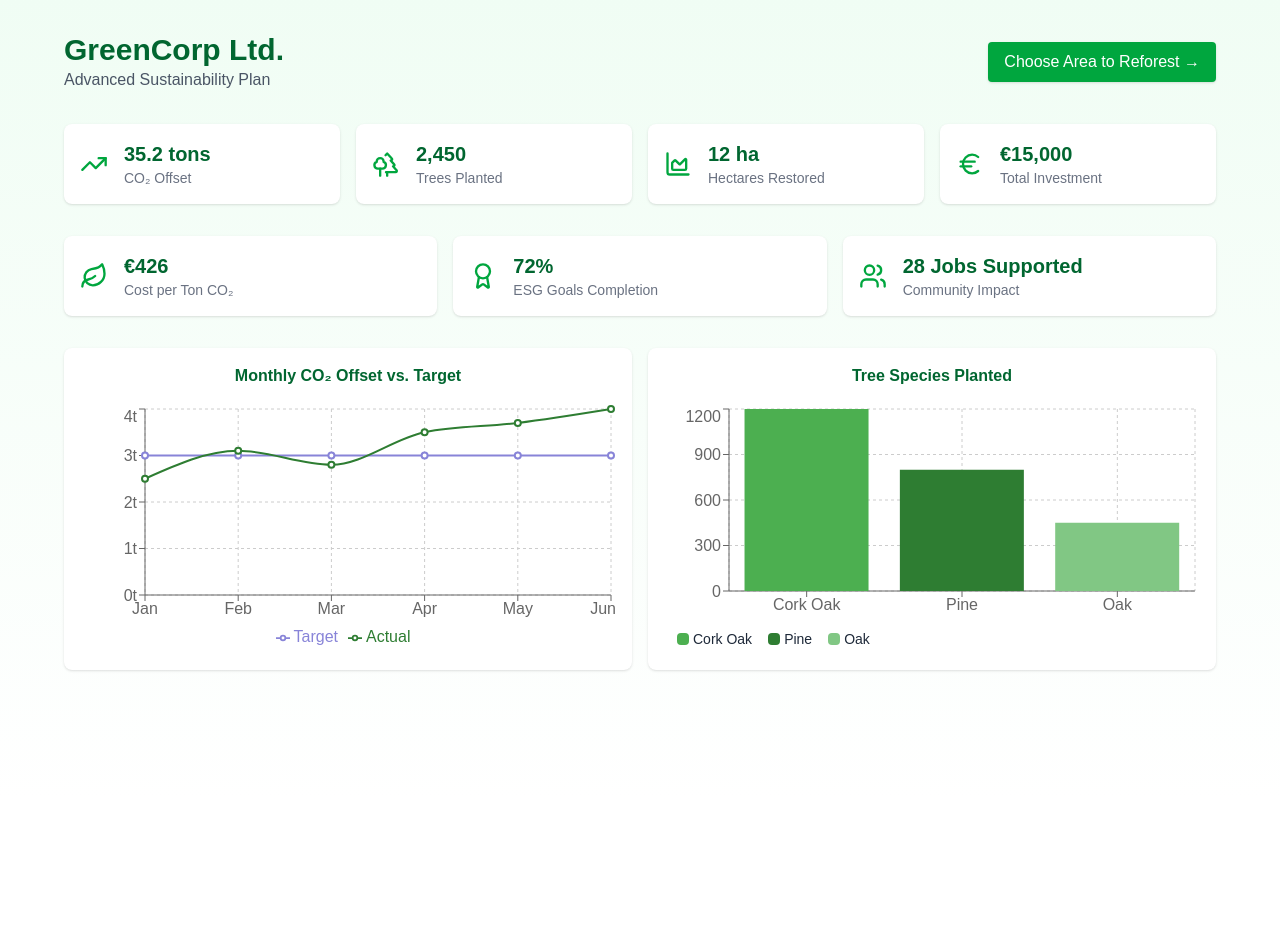
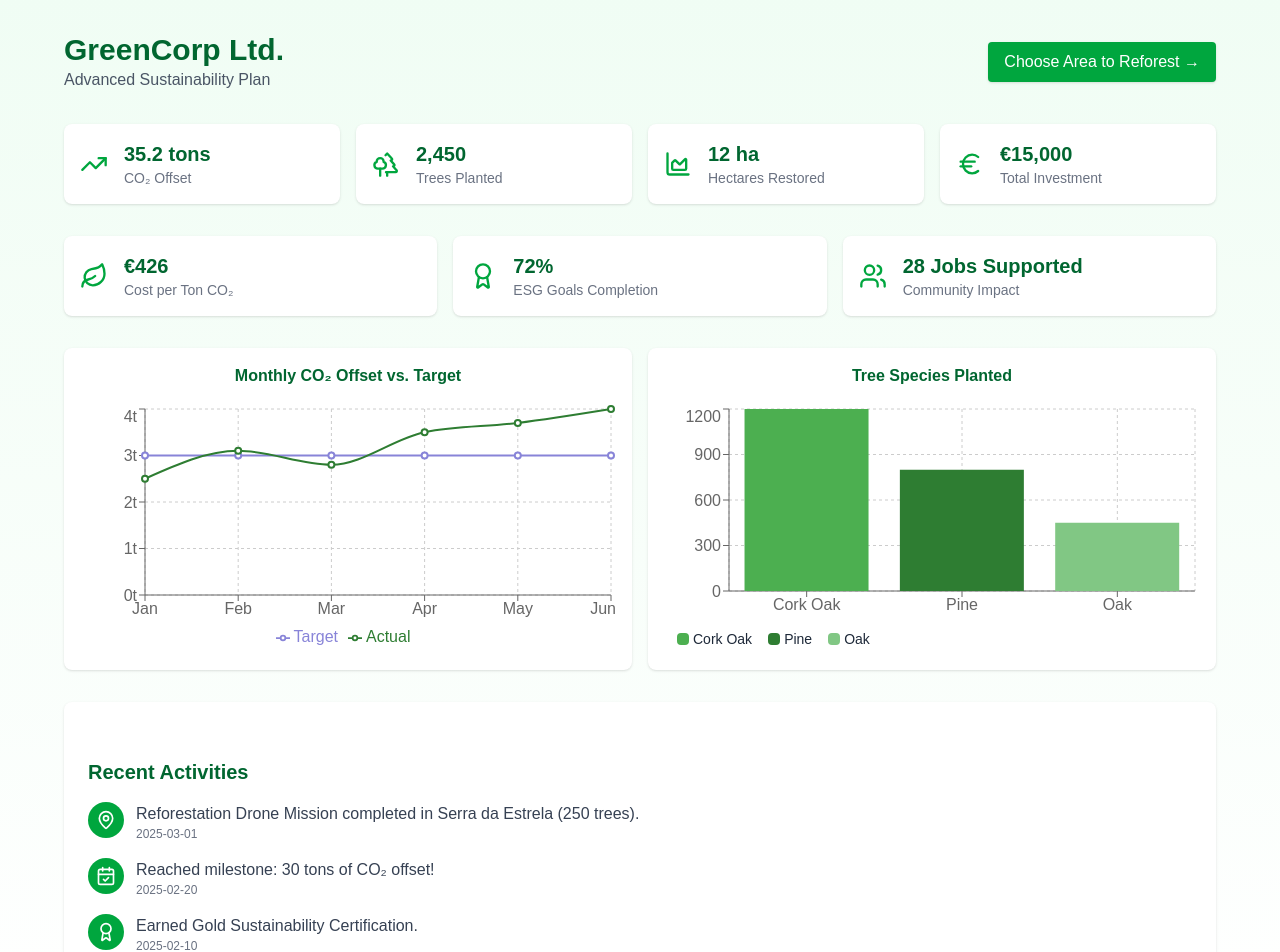
Before and after one commit to Piyush77Bansal/GreenPledge, a Next.js app: page /dashboard in a window 1280 px wide. Shown: the top 952 px of the page. Before the commit the page ends 800 px from the top, so only its background shows below. Built offline with nearby package versions, Linux system fonts and the light colour scheme.

Commit message:
feat: add ActivityTimeline component to CompanyDashboard for displaying recent activities

```diff
--- a/src/app/dashboard/page.jsx
+++ b/src/app/dashboard/page.jsx
@@ -3,6 +3,7 @@ import { TrendingUp, Trees, AreaChart, Euro, Leaf, Award, Users } from "lucide-r
 import Link from "next/link";
 import CO2OffsetChart from "@/components/dashboard/CO2OffsetChart";
 import TreeSpeciesChart from "@/components/dashboard/TreeSpeciesChart";
+import ActivityTimeline from "@/components/dashboard/ActivityTimeline";
 
 export default function CompanyDashboard() {
     return (
@@ -44,6 +45,9 @@ export default function CompanyDashboard() {
                         <TreeSpeciesChart />
                     </div>
                 </div>
+                <div className="mt-8 bg-white shadow rounded-lg p-6">
+                    <ActivityTimeline />
+                </div>
             </div>
         </div>
     );
--- /dev/null
+++ b/src/components/dashboard/ActivityTimeline.jsx
@@ -0,0 +1,29 @@
+"use client";
+import { MapPin, CalendarCheck, Award } from "lucide-react";
+
+const activities = [
+    { date: "2025-03-01", text: "Reforestation Drone Mission completed in Serra da Estrela (250 trees).", icon: MapPin },
+    { date: "2025-02-20", text: "Reached milestone: 30 tons of CO₂ offset!", icon: CalendarCheck },
+    { date: "2025-02-10", text: "Earned Gold Sustainability Certification.", icon: Award },
+];
+
+export default function ActivityTimeline() {
+    return (
+        <section className="my-8">
+            <h3 className="text-xl font-bold text-green-800 mb-4">Recent Activities</h3>
+            <div className="space-y-4">
+                {activities.map((act, idx) => (
+                    <div key={idx} className="flex items-start gap-3">
+                        <div className="bg-green-600 text-white rounded-full p-2">
+                            <act.icon size={20} />
+                        </div>
+                        <div>
+                            <div className="text-gray-700">{act.text}</div>
+                            <div className="text-xs text-gray-500">{act.date}</div>
+                        </div>
+                    </div>
+                ))}
+            </div>
+        </section>
+    );
+}
```
